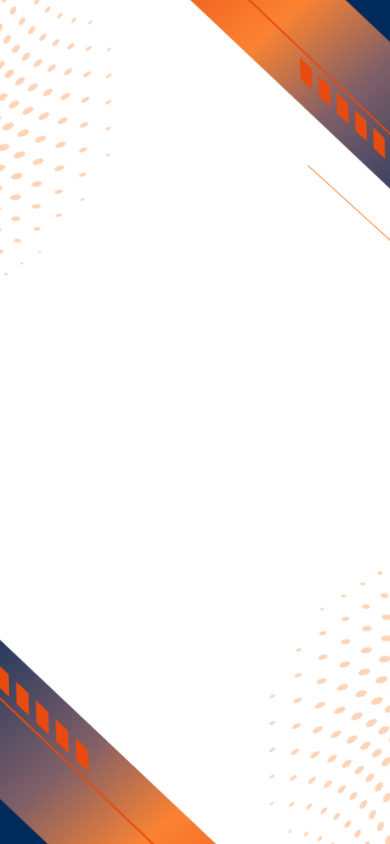
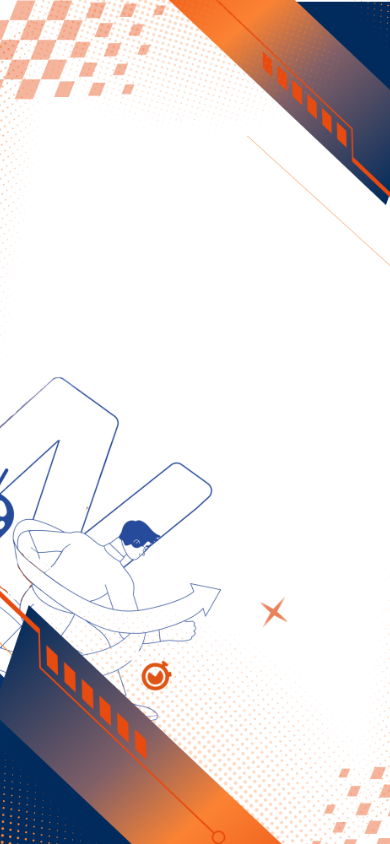
Before and after one commit to sperandio09/Sistema-GP, a plain HTML site: page Frontend/paginaInicial.html in a window 390 px wide. Drawn offline with Linux system fonts and the light colour scheme.

Commit message:
Configurações visuais

```diff
--- a/Frontend/paginaInicial.css
+++ b/Frontend/paginaInicial.css
@@ -1,5 +1,5 @@
 body {
-    background-image: url(./assets/tela-inicial.png);
+    background-image: url(./assets/tela-inicial-sistema-gp.png);
     background-size: cover;
     background-position: center;
     background-repeat: no-repeat;
@@ -11,6 +11,6 @@ body {
 
 @media (max-width: 768px) {
     body {
-        background-image:url("./assets/tela-inicial-mobile.png");
+        background-image:url("./assets/tela-inicial-mobile-sistema-gp.png");
     }
 }
```
Also changed, not shown: Frontend/assets/Tela de fundo README - Sistema GP.png (added), Frontend/assets/tela-inicial-mobile-sistema-gp.png (added), Frontend/assets/tela-inicial-sistema-gp.png (added).
